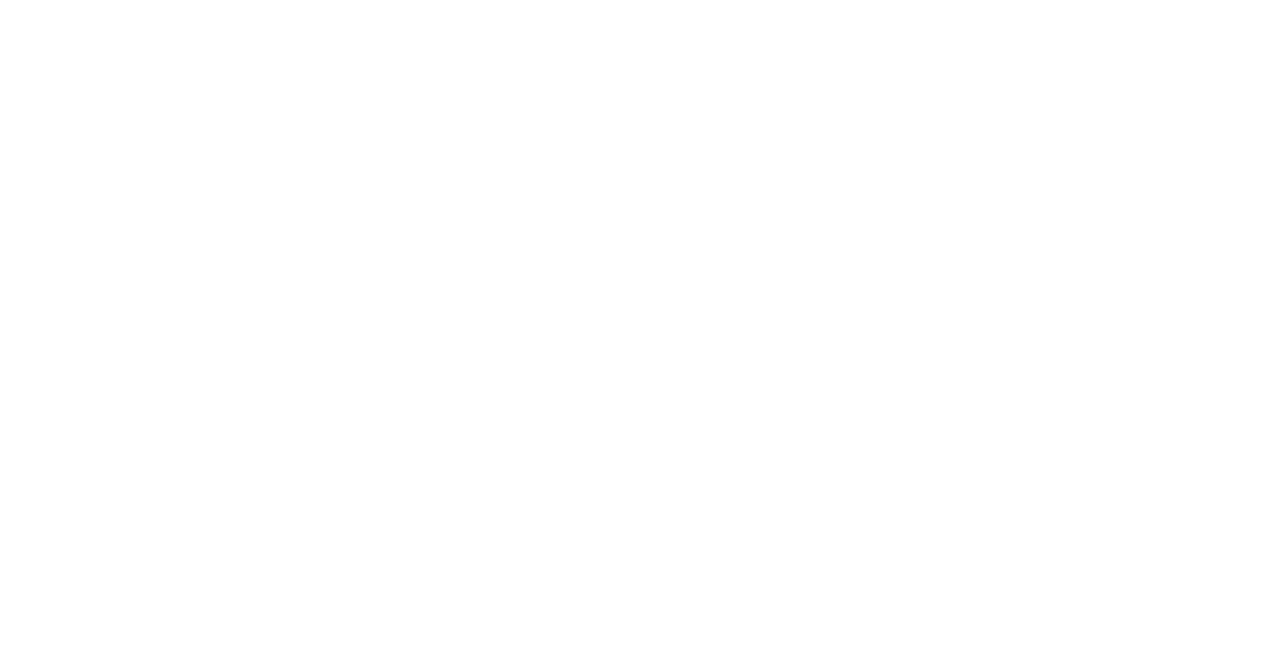
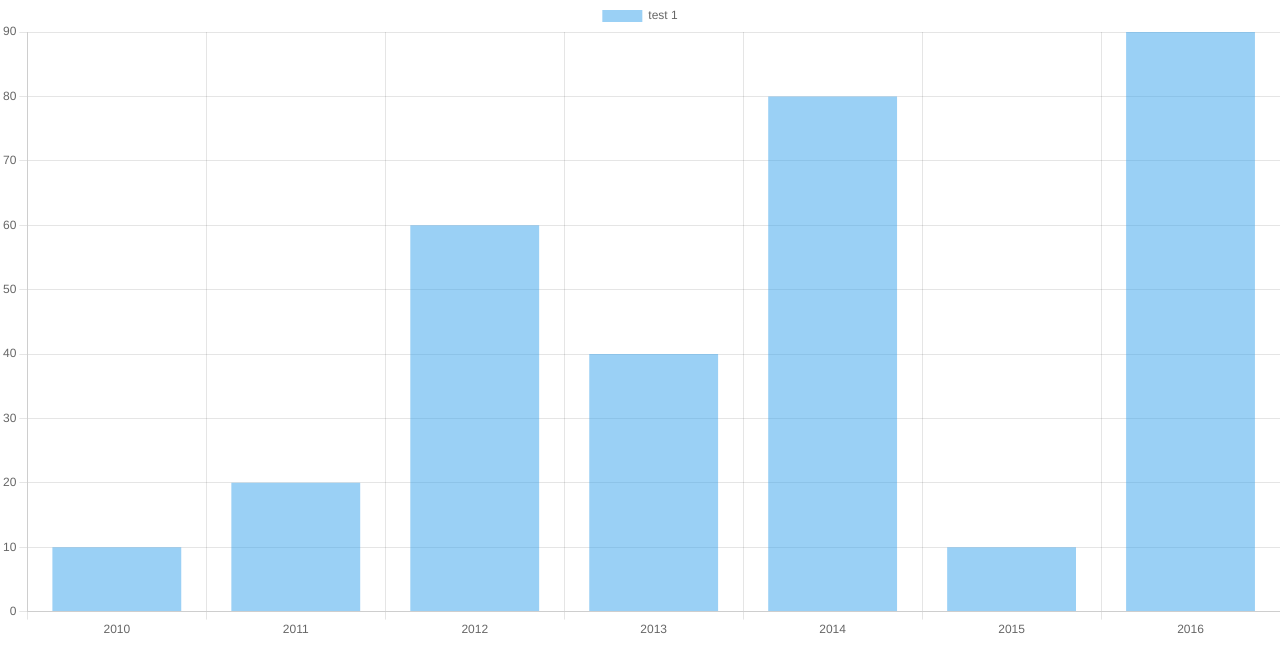
Before and after one commit to pharos-lab/beacon, a Vue app: page / in a window 1280 px wide. Shown: the top 672 px of the page. Built offline with nearby package versions, Linux system fonts and the light colour scheme.

Commit message:
correct datasets bug

```diff
--- a/src/App.vue
+++ b/src/App.vue
@@ -5,29 +5,20 @@
 <script setup>
 import BarChart from './components/BarChart.vue';
 
-const data = [{
-    labels: ['a','b','c','d','e','f','g'],
+const rawData = [
+    { year: 2010, count: 10 },
+    { year: 2011, count: 20 },
+    { year: 2012, count: 60 },
+    { year: 2013, count: 40 },
+    { year: 2014, count: 80 },
+    { year: 2015, count: 10 },
+    { year: 2016, count: 90 },
+]
+const data = {
+    labels: rawData.map(row => row.year),
     datasets: [{
         label: 'test 1',
-        data: [
-        { label: 2010, value: 10 },
-        { label: 2011, value: 20 },
-        { label: 2012, value: 15 },
-        { label: 2013, value: 25 },
-        { label: 2014, value: 22 },
-        { label: 2015, value: 30 },
-        { label: 2016, value: 28 },
-    ]},{
-        label : 'test 2',
-        data: [
-            { label: 2010, value: 10 },
-            { label: 2011, value: 20 },
-            { label: 2012, value: 15 },
-            { label: 2013, value: 25 },
-            { label: 2014, value: 22 },
-            { label: 2015, value: 30 },
-            { label: 2016, value: 28 },
-        ]
-    }]
-    }]
+        data: rawData.map(row => row.count)},
+    ]
+}
 </script>
```
